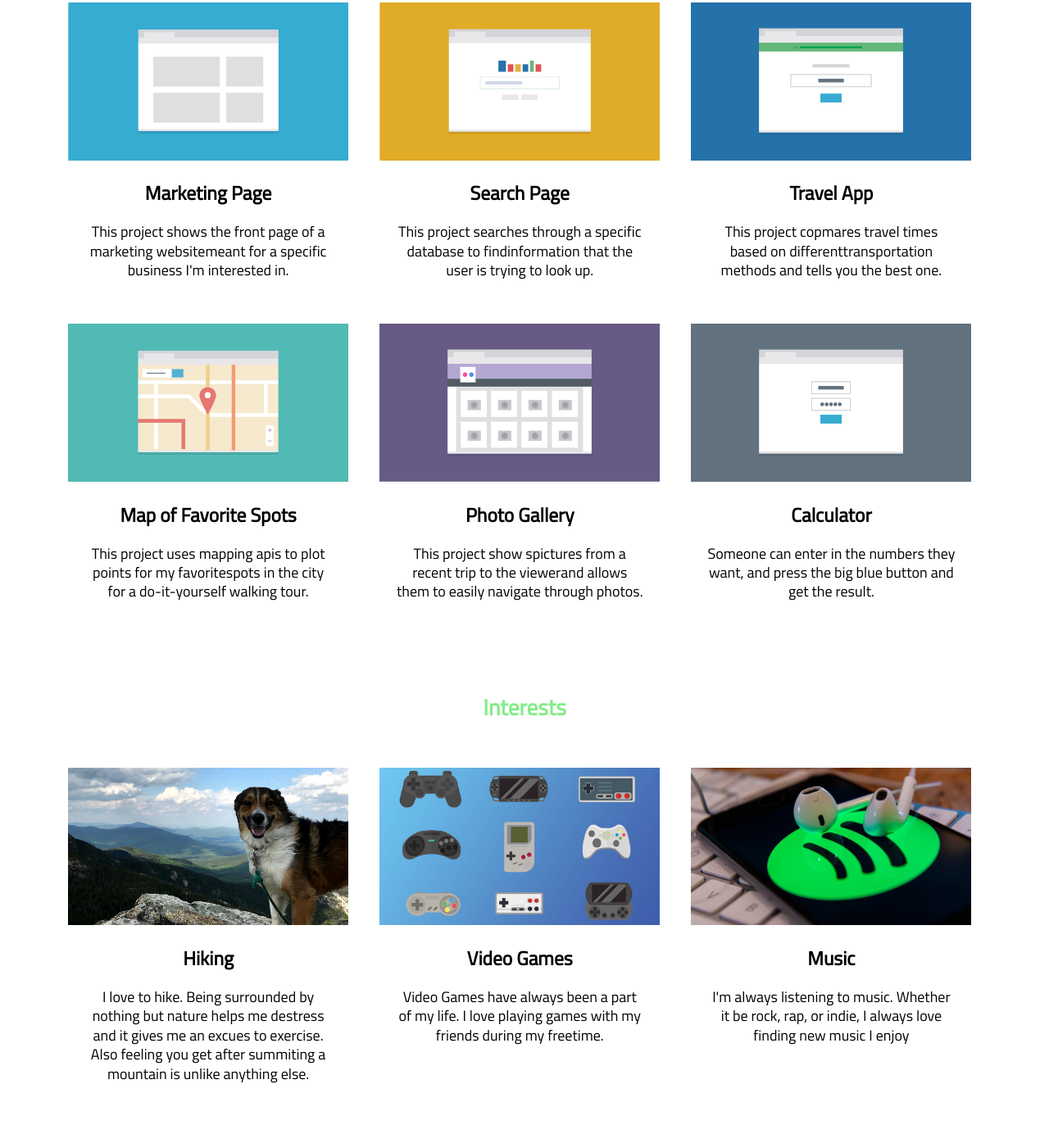
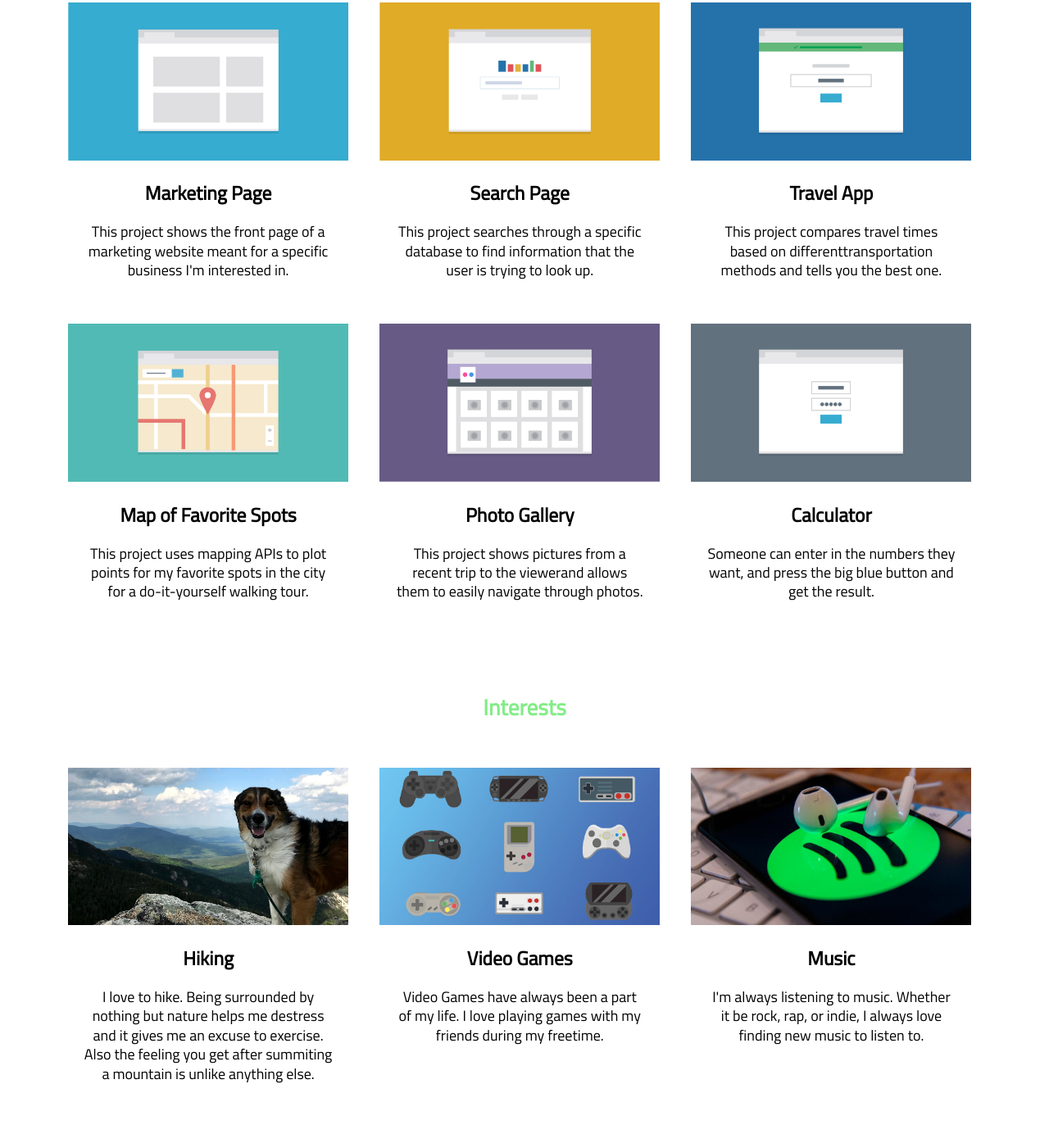
Before and after one commit to erickleinww/techdegree-project-2, a plain HTML site: page responsive_layout_v3/index.html in a window 1280 px wide. Shown: the part 622-2017 px from the top of the page at 82% size. Drawn offline with Linux system fonts and the light colour scheme.

Commit message:
Spelling

```diff
--- a/responsive_layout_v3/index.html
+++ b/responsive_layout_v3/index.html
@@ -21,7 +21,7 @@
             </div>
             <div class="bio clearfix">
                 <img id="profile_img" src="images/profile_picture.jpg" alt="Picture of Eric">
-                <p class="bio_text">Hi! I'm a Front-End Developer in training pursueing the Front-End TechDegree at Treehouse. I'm excited to learn all about HTML, CSS, and JavaScript and can't wait to build up my portfolio!</p>
+                <p class="bio_text">Hi! I'm a Front-End Developer in training pursuing the Front-End TechDegree at Treehouse. I'm excited to learn all about HTML, CSS, and JavaScript and can't wait to build up my portfolio!</p>
             </div>
         </header>
         <main class="portfolio clearfix">
@@ -29,27 +29,27 @@
             <section class="card">
                 <img id="marketing_img" src="images/portfolio-1.png" alt="Marketing Card">
                 <h3>Marketing Page</h3>
-                <p>This project shows the front page of a marketing websitemeant for a specific business I'm interested in.</p>
+                <p>This project shows the front page of a marketing website meant for a specific business I'm interested in.</p>
             </section>
             <section class="card">
                 <img id="search_img" src="images/portfolio-2.png" alt="Search Card">
                 <h3>Search Page</h3>
-                <p>This project searches through a specific database to findinformation that the user is trying to look up.</p>
+                <p>This project searches through a specific database to find information that the user is trying to look up.</p>
             </section>
             <section class="card">
                 <img id="travel_img" src="images/portfolio-3.png" alt="Travel App">
                 <h3>Travel App</h3>
-                <p>This project copmares travel times based on differenttransportation methods and tells you the best one.</p>
+                <p>This project compares travel times based on differenttransportation methods and tells you the best one.</p>
             </section>
             <section class="card">
                 <img class="map_img" src="images/portfolio-4.png" alt="Map of Favorite Spots">
                 <h3>Map of Favorite Spots</h3>
-                <p>This project uses mapping apis to plot points for my favoritespots in the city for a do-it-yourself walking tour.</p>
+                <p>This project uses mapping APIs to plot points for my favorite spots in the city for a do-it-yourself walking tour.</p>
             </section>
             <section class="gallery card left">
                 <img id="gallery_img" src="images/portfolio-5.png" alt="Photo Gallery">
                 <h3>Photo Gallery</h3>
-                <p>This project show spictures from a recent trip to the viewerand allows them to easily navigate through photos.</p>
+                <p>This project shows pictures from a recent trip to the viewerand allows them to easily navigate through photos.</p>
             </section>
             <section class="calculator card right">
                 <img id="calculator_img" src="images/portfolio-6.png" alt="Calculator">
@@ -62,7 +62,7 @@
             <section class="card">
                 <img class="interests_img" src="images/hiking.jpg" alt="Hiking Picture">
                 <h3>Hiking</h3>
-                <p>I love to hike. Being surrounded by nothing but nature helps me destress and it gives me an excues to exercise. Also feeling you get after summiting a mountain is unlike anything else.  </p>
+                <p>I love to hike. Being surrounded by nothing but nature helps me destress and it gives me an excuse to exercise. Also the feeling you get after summiting a mountain is unlike anything else.  </p>
             </section>
             <section class="card">
                 <img class="interests_img" src="images/video_games.jpg" alt="Video Games Picture">
@@ -72,7 +72,7 @@
             <section class="card">
                 <img class="interests_img" src="images/music.jpg" alt="Music Picture">
                 <h3>Music</h3>
-                <p>I'm always listening to music. Whether it be rock, rap, or indie, I always love finding new music I enjoy</p>
+                <p>I'm always listening to music. Whether it be rock, rap, or indie, I always love finding new music to listen to.</p>
             </section>
         </section>
         <footer>
```
